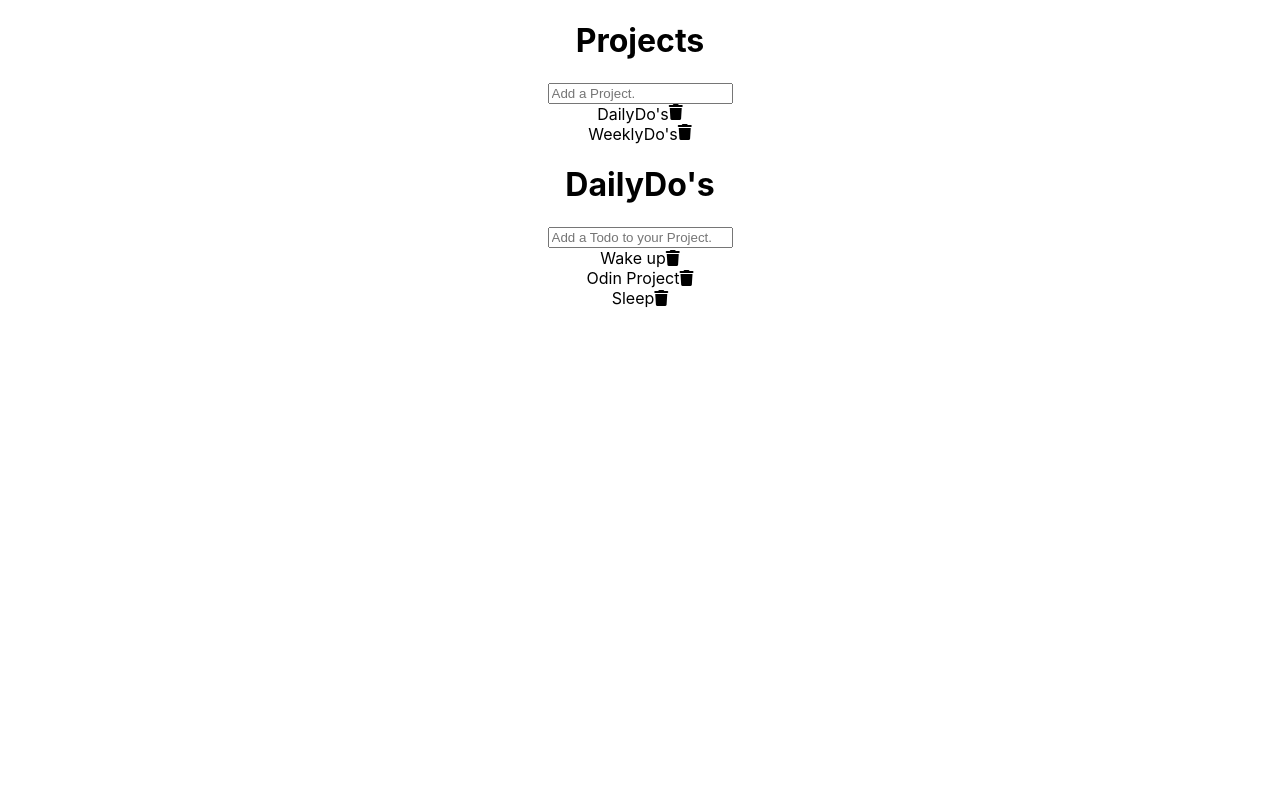
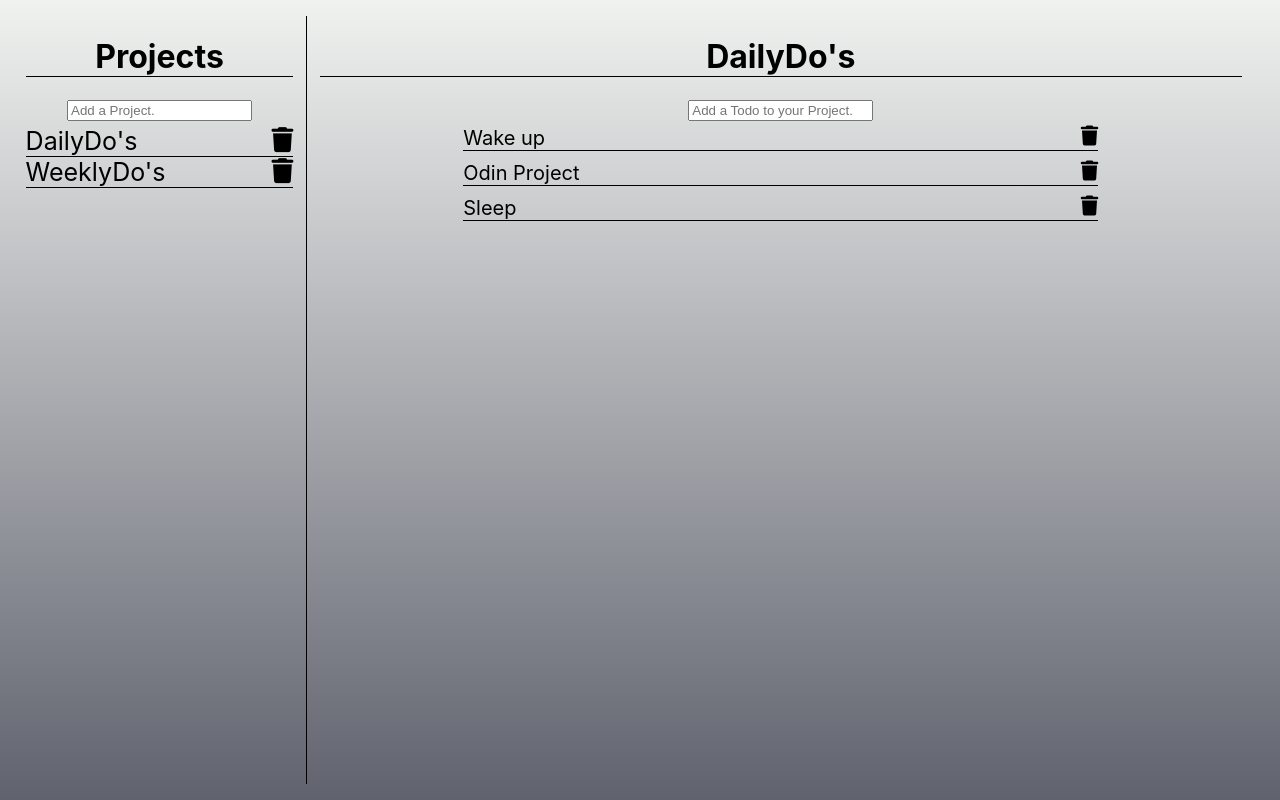
Before and after one commit to eljoey/React-todo-2, a React (Create React App) app: page / in a window 1280 px wide. Built offline with nearby package versions, Linux system fonts and the light colour scheme.

Commit message:
finish project

```diff
--- a/src/App.css
+++ b/src/App.css
@@ -1,8 +1,69 @@
 .App {
+  display: flex;
+  justify-content: space-evenly;
   text-align: center;
+  padding: 2vh 2vw;
+  background: #f0f2f0; /* fallback for old browsers */
+  background: -webkit-linear-gradient(
+    to bottom,
+    #f0f2f0,
+    #000c40
+  ); /* Chrome 10-25, Safari 5.1-6 */
+  background: linear-gradient(
+    to bottom,
+    #f0f2f0,
+    #60636e
+  ); /* W3C, IE 10+/ Edge, Firefox 16+, Chrome 26+, Opera 12+, Safari 7+ */
+}
+
+h1 {
+  border-bottom: 1px solid black;
+}
+
+.projects {
+  height: 96vh;
+  width: 22vw;
+  border-right: 1px solid black;
+  padding-right: 1vw;
 }
 
 .projects-info {
   display: flex;
-  justify-content: center;
+  border-bottom: 1px solid black;
+  justify-content: space-between;
+  align-items: center;
 }
+
+.projName:hover {
+  font-weight: bold;
+}
+
+i:hover {
+  color: rgb(250, 35, 35);
+}
+
+.proj-list {
+  margin-top: 5px;
+  font-size: 25px;
+}
+
+.curProject {
+  min-height: 96vh;
+  min-width: 72vw;
+  padding: 0 1vw;
+}
+
+.todo-container {
+  width: 70%;
+  display: flex;
+  flex-direction: column;
+  margin: auto;
+  font-size: 20px;
+}
+
+.todos {
+  display: flex;
+  justify-content: space-between;
+  border-bottom: 1px solid black;
+  margin: 5px;
+}
--- a/src/components/AddProject.js
+++ b/src/components/AddProject.js
@@ -11,6 +11,7 @@ const AddProject = () => {
 
   const newProject = e => {
     e.preventDefault();
+    if (name === '') return;
     let newID = projects.id + 1;
 
     setProjects(prevProjects => ({
@@ -18,7 +19,7 @@ const AddProject = () => {
         ...prevProjects.projects,
         { id: newID, name: name, todos: [] }
       ],
-      curProjID: prevProjects.curProjID,
+      curProjID: newID,
 
       id: newID
     }));
--- a/src/components/AddTodo.js
+++ b/src/components/AddTodo.js
@@ -10,17 +10,22 @@ const AddTodo = () => {
     setContent(e.target.value);
   };
 
-  const addTodo = e => {
+  const newTodo = e => {
     e.preventDefault();
+    if (content === '') return;
     let newID = shortid.generate();
-    let currentProjectTodos = projects.projects[projects.curProjID].todos;
-    projects.projects[projects.curProjID].todos = [
-      ...currentProjectTodos,
-      {
-        id: newID,
-        content: content
-      }
-    ];
+
+    //index of selected project
+    let index = projects.projects
+      .map(project => {
+        return project.id;
+      })
+      .indexOf(projects.curProjID);
+
+    projects.projects[index].todos.push({
+      id: newID,
+      content: content
+    });
 
     setProjects(prevProjects => ({
       projects: [...prevProjects.projects],
@@ -33,7 +38,7 @@ const AddTodo = () => {
 
   return (
     <div>
-      <form onSubmit={addTodo}>
+      <form onSubmit={newTodo}>
         <input
           type="text"
           placeholder="Add a Todo to your Project."
--- a/src/components/Projects.js
+++ b/src/components/Projects.js
@@ -21,13 +21,11 @@ const Projects = () => {
     let check = projects.curProjID;
 
     //If currently selected Project gets deleted it will default to the first project
-    const isDelProjCurrent = proj => {
-      if (proj.id === projects.curProjID) {
-        check = validProjects[0].id;
-      } else {
-        check = projects.curProjID;
-      }
-    };
+    if (proj.id === projects.curProjID) {
+      check = validProjects[0].id;
+    } else {
+      check = projects.curProjID;
+    }
 
     setProjects(prevProjects => ({
       projects: [...validProjects],
@@ -41,6 +39,7 @@ const Projects = () => {
       return (
         <div key={project.id} className="projects-info">
           <div
+            className="projName"
             onClick={() => {
               selectProject(project);
             }}
@@ -57,14 +56,14 @@ const Projects = () => {
       );
     })
   ) : (
-    <p>You have no Projects!</p>
+    <p>You have no Projects! Add more in the form above.</p>
   );
 
   return (
     <div className="projects">
       <h1>Projects</h1>
       <AddProject />
-      <div>{projectList}</div>
+      <div className="proj-list">{projectList}</div>
     </div>
   );
 };
--- a/src/components/Todos.js
+++ b/src/components/Todos.js
@@ -3,21 +3,36 @@ import { ProjectContext } from './ProjectContext';
 import AddTodo from './AddTodo';
 
 const Todos = () => {
-  const [projects] = useContext(ProjectContext);
+  const [projects, setProjects] = useContext(ProjectContext);
 
-  let currentProject = projects.projects.filter(
-    project => project.id === projects.curProjID
-  )[0];
+  //index of selected project
+  const index = projects.projects
+    .map(project => {
+      return project.id;
+    })
+    .indexOf(projects.curProjID);
 
-  const delTodo = () => {
-    //Add ability to del todos use add todo as ref
+  const delTodo = clickedTodo => {
+    //filters out deleted todo
+    const filteredTodos = projects.projects[index].todos.filter(
+      todo => todo.id !== clickedTodo.id
+    );
+
+    //set filteredTodos to be new info
+    projects.projects[index].todos = filteredTodos;
+
+    setProjects(prevProjects => ({
+      projects: [...prevProjects.projects],
+      curProjID: prevProjects.curProjID,
+      id: prevProjects.id
+    }));
   };
 
-  let projectTodos = currentProject.todos.length ? (
-    currentProject.todos.map(todo => {
+  const projectTodos = projects.projects[index].todos.length ? (
+    projects.projects[index].todos.map(todo => {
       return (
         <div key={todo.id}>
-          <div>
+          <div className="todos">
             {todo.content}
             <i
               className="fas fa-trash"
@@ -30,14 +45,14 @@ const Todos = () => {
       );
     })
   ) : (
-    <p>This project has no Todos. </p>
+    <p>This project has no Todos. Use the form above to add some! </p>
   );
 
   return (
     <div className="curProject">
-      <h1>{currentProject.name}</h1>
+      <h1>{projects.projects[index].name}</h1>
       <AddTodo />
-      {projectTodos}
+      <div className="todo-container">{projectTodos}</div>
     </div>
   );
 };
```
Also changed, not shown: 2 other files (tests, documents, lock files or other folders).
